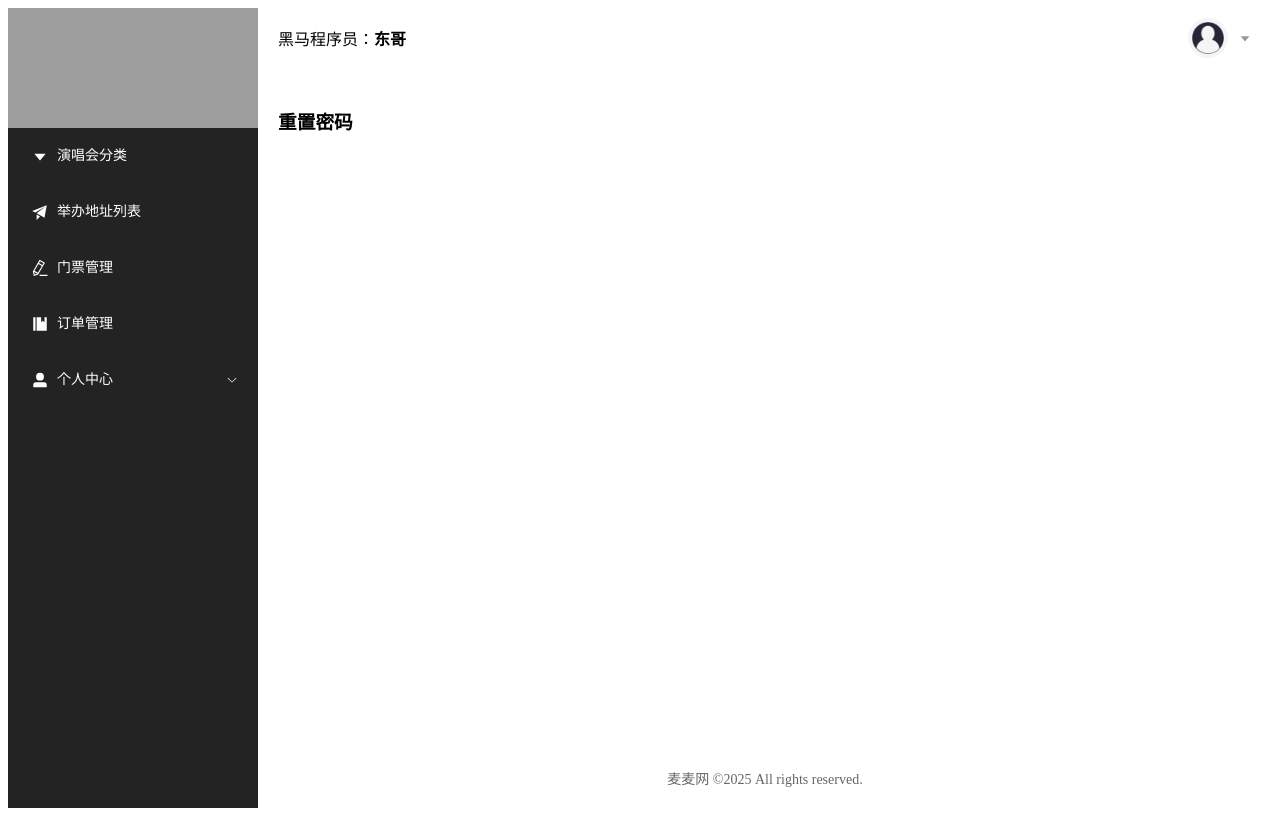
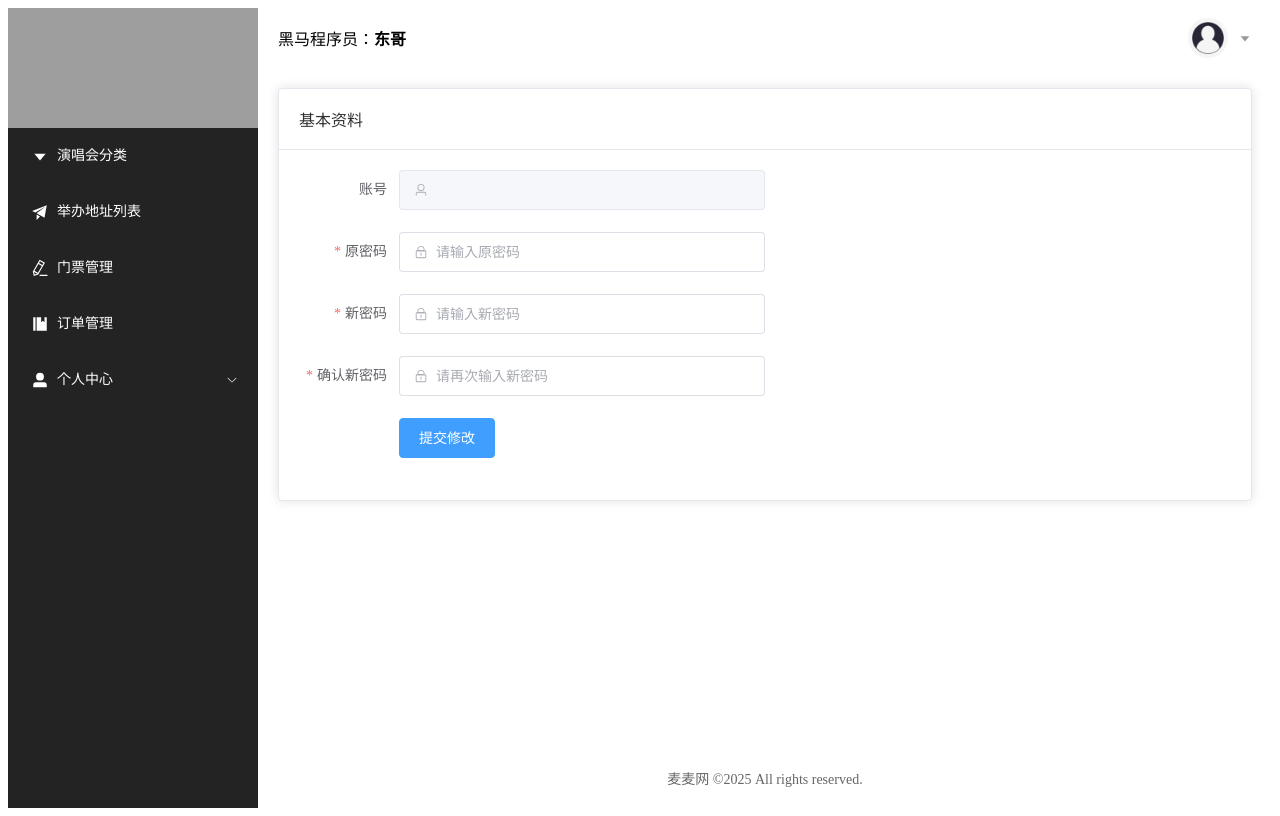
Before and after one commit to lxwgiter/design_web, a Vue app: page /adminLayout/resetPassword in a window 1280 px wide. Built offline with nearby package versions, Linux system fonts and the light colour scheme; no server answers; grey boxes are pictures that could not be loaded.

Commit message:
修改密码页面及其功能，增强表单提交时的验证、http模块无法导入路由实例的BUG解决

```diff
--- a/src/main.js
+++ b/src/main.js
@@ -1,12 +1,12 @@
 import { createApp } from 'vue'
 // import './style.css'
-import App from './App.vue'
+
 import ElementPlus from 'element-plus'//导入elementPlus
 import 'element-plus/dist/index.css'//导入emp样式
 import { createPinia } from 'pinia';
 import piniaPersistedState from 'pinia-plugin-persistedstate';//pinia持久化插件
 import router from './router'; // 引入路由实例
-
+import App from './App.vue'
 
 const app = createApp(App);
 const pinia = createPinia();
--- a/src/services/adminService.js
+++ b/src/services/adminService.js
@@ -18,3 +18,8 @@ export const getMe = ()=>{
 export const updateNicknameAndEmail = (nickname,email)=>{
     return http.patch(`/admin/updateNicknameAndEmail?nickname=${nickname}&email=${email}`);
 }
+
+//修改密码
+export const updatePassword = (data)=>{
+    return http.post('/admin/updatePassword',data);
+}
--- a/src/utils/http.js
+++ b/src/utils/http.js
@@ -7,10 +7,10 @@ import {useTokenStore} from "../store/token.js";
 
 const baseURL = '/api';
 //导入路由组件
-import { useRouter } from 'vue-router';
-
-const router = useRouter(); // 获取路由实例
-
+// import { useRouter } from 'vue-router';
+//
+// const router = useRouter(); // 获取路由实例
+import router from '../router/index.js';
 
 const http = axios.create({
     baseURL: baseURL, // 替换为您的API基础URL
@@ -51,6 +51,7 @@ http.interceptors.response.use(
         if(err.response.status===401){
 
             ElMessage.error('请先登录')
+            console.log(router)
             router.push('/adminLogin')
         }else{
             ElMessage.error('服务异常')
--- a/src/views/admin/AdminLayout.vue
+++ b/src/views/admin/AdminLayout.vue
@@ -10,6 +10,14 @@ import {
   CaretBottom
 } from '@element-plus/icons-vue'
 import avatar from '../../assets/default.jpg'
+import { useRouter } from 'vue-router';
+import {useTokenStore} from '../../store/token.js'
+
+const router = useRouter(); // 获取路由实例
+
+//创建pinia实例
+const tokenStore = useTokenStore()
+//创建pinia实例
 </script>
 
 <template>
@@ -85,10 +93,10 @@ import avatar from '../../assets/default.jpg'
                     </span>
           <template #dropdown>
             <el-dropdown-menu>
-              <el-dropdown-item command="profile" :icon="User">基本资料</el-dropdown-item>
-              <el-dropdown-item command="avatar" :icon="Crop">更换头像</el-dropdown-item>
-              <el-dropdown-item command="password" :icon="EditPen">重置密码</el-dropdown-item>
-              <el-dropdown-item command="logout" :icon="SwitchButton">退出登录</el-dropdown-item>
+              <el-dropdown-item command="profile" :icon="User" @click="router.push('/adminLayout/adminUserDetail')">基本资料</el-dropdown-item>
+              <el-dropdown-item command="avatar" :icon="Crop" @click="router.push('/adminLayout/adminAvatar')">更换头像</el-dropdown-item>
+              <el-dropdown-item command="password" :icon="EditPen" @click="router.push('/adminLayout/resetPassword')">重置密码</el-dropdown-item>
+              <el-dropdown-item command="logout" :icon="SwitchButton" @click="tokenStore.removeToken()">退出登录</el-dropdown-item>
             </el-dropdown-menu>
           </template>
         </el-dropdown>
--- a/src/views/admin/AdminUserDetail.vue
+++ b/src/views/admin/AdminUserDetail.vue
@@ -2,6 +2,10 @@
 import {onMounted, reactive, ref} from 'vue'
 import {getMe,updateNicknameAndEmail} from '../../services/adminService.js'
 import {ElMessage} from "element-plus";
+
+//定义表单 引用
+const detailForm =ref('')
+
 const userInfo = reactive({
   account: '',
   nickName: '',
@@ -39,11 +43,18 @@ const formatDate = (dateString) => {
 };
 
 const handleSubmit= ()=>{
-  updateNicknameAndEmail(userInfo.nickName,userInfo.email).then(res=>{
-    ElMessage.success("修改成功")
-    setTimeout(executeGet,1000)
-  }).catch(err=>{
-    ElMessage.error("服务异常",err)
+  detailForm.value.validate((valid) => {
+    if (valid) {
+      updateNicknameAndEmail(userInfo.nickName,userInfo.email).then(res=>{
+        ElMessage.success("修改成功")
+        setTimeout(executeGet,1000)
+      }).catch(err=>{
+        ElMessage.error("服务异常",err)
+      })
+    } else {
+      ElMessage.error("请按要求输入")
+      return false // 返回 false，停止进一步的处理
+    }
   })
 }
 </script>
@@ -56,8 +67,8 @@ const handleSubmit= ()=>{
     </template>
     <el-row>
       <el-col :span="12">
-        <el-form :model="userInfo" :rules="rules" label-width="100px" size="large">
-          <el-form-item label="登录名称">
+        <el-form :model="userInfo" :rules="rules" label-width="100px" size="large" ref="detailForm">
+          <el-form-item label="账号">
             <el-input v-model="userInfo.account" disabled></el-input>
           </el-form-item>
           <el-form-item label="注册时间">
--- a/src/views/admin/adminResetPassword.vue
+++ b/src/views/admin/adminResetPassword.vue
@@ -1,11 +1,97 @@
 <script setup>
+import {onMounted, reactive, ref} from 'vue'
+import {getMe,updateNicknameAndEmail,updatePassword} from '../../services/adminService.js'
+import {ElMessage} from "element-plus";
+import { User, Lock,Stamp} from '@element-plus/icons-vue'
+const formResetPassword = reactive({
+  account: '',
+  oldPassword: '',
+  newPassword: '',
+  reNewPassword: ''
+})
 
+//表单引用
+const myForm=ref('')
+
+//校验密码的函数
+const checkReNewPassword = (rule, value, callback) => {
+  if (value === '') {
+    callback(new Error('请再次确认新密码'))
+  } else if (value !== formResetPassword.newPassword) {
+    callback(new Error('请确保两次输入的密码一样'))
+  } else {
+    callback()
+  }
+}
+
+const rules = {
+  oldPassword: [
+    { required: true, message: '请输入原密码', trigger: 'blur' },
+    { min: 5, max: 16, message: '长度为5~16位非空字符', trigger: 'blur' }
+  ],
+  newPassword: [
+    { required: true, message: '请输入新密码', trigger: 'blur' },
+    { min: 5, max: 16, message: '长度为5~16位非空字符', trigger: 'blur' }
+  ],
+  reNewPassword: [
+    { required: true,validator: checkReNewPassword, trigger: 'blur' }
+  ]
+}
+
+const executeGet=()=>{
+  getMe().then(res => {
+    formResetPassword.account = res.data.account
+  }).catch(err => ElMessage.error("服务异常",err))
+}
+
+onMounted(()=>{
+      executeGet()
+    }
+)
+
+const handleSubmit= ()=>{
+  myForm.value.validate((valid) => {
+    if (valid) {
+      updatePassword({oldPassword: formResetPassword.oldPassword,newPassword: formResetPassword.newPassword}).then(res=>{
+        ElMessage.success("修改成功,请牢记新密码")
+      }).catch(err=>{
+        ElMessage.error("服务异常",err)
+      })
+    }else {
+      ElMessage.error("请按要求输入")
+      return false // 返回 false，停止进一步的处理
+    }
+  })
+
+}
 </script>
-
 <template>
-<h1>重置密码</h1>
+  <el-card class="page-container">
+    <template #header>
+      <div class="header">
+        <span>基本资料</span>
+      </div>
+    </template>
+    <el-row>
+      <el-col :span="12">
+        <el-form :model="formResetPassword" :rules="rules" label-width="100px" size="large" ref="myForm">
+          <el-form-item label="账号">
+            <el-input :prefix-icon="User" v-model="formResetPassword.account" disabled></el-input>
+          </el-form-item>
+          <el-form-item  label="原密码" prop="oldPassword">
+            <el-input :prefix-icon="Lock" type="password" placeholder="请输入原密码" v-model="formResetPassword.oldPassword"></el-input>
+          </el-form-item>
+          <el-form-item  label="新密码" prop="newPassword">
+            <el-input :prefix-icon="Lock" type="password" placeholder="请输入新密码" v-model="formResetPassword.newPassword"></el-input>
+          </el-form-item>
+          <el-form-item  label="确认新密码" prop="reNewPassword">
+            <el-input :prefix-icon="Lock" type="password" placeholder="请再次输入新密码" v-model="formResetPassword.reNewPassword"></el-input>
+          </el-form-item>
+          <el-form-item>
+            <el-button type="primary" @click="handleSubmit()">提交修改</el-button>
+          </el-form-item>
+        </el-form>
+      </el-col>
+    </el-row>
+  </el-card>
 </template>
-
-<style scoped lang="scss">
-
-</style>
```
